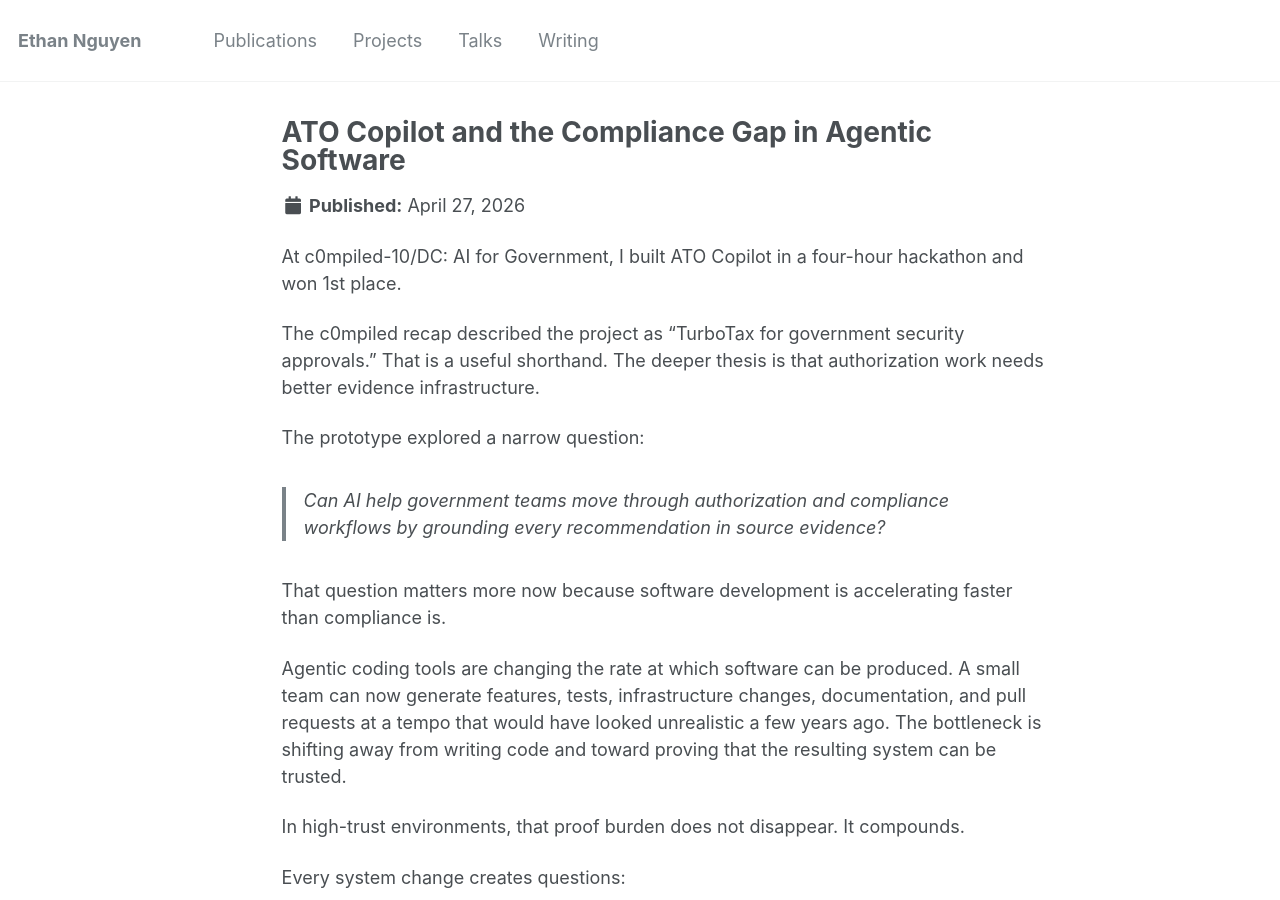
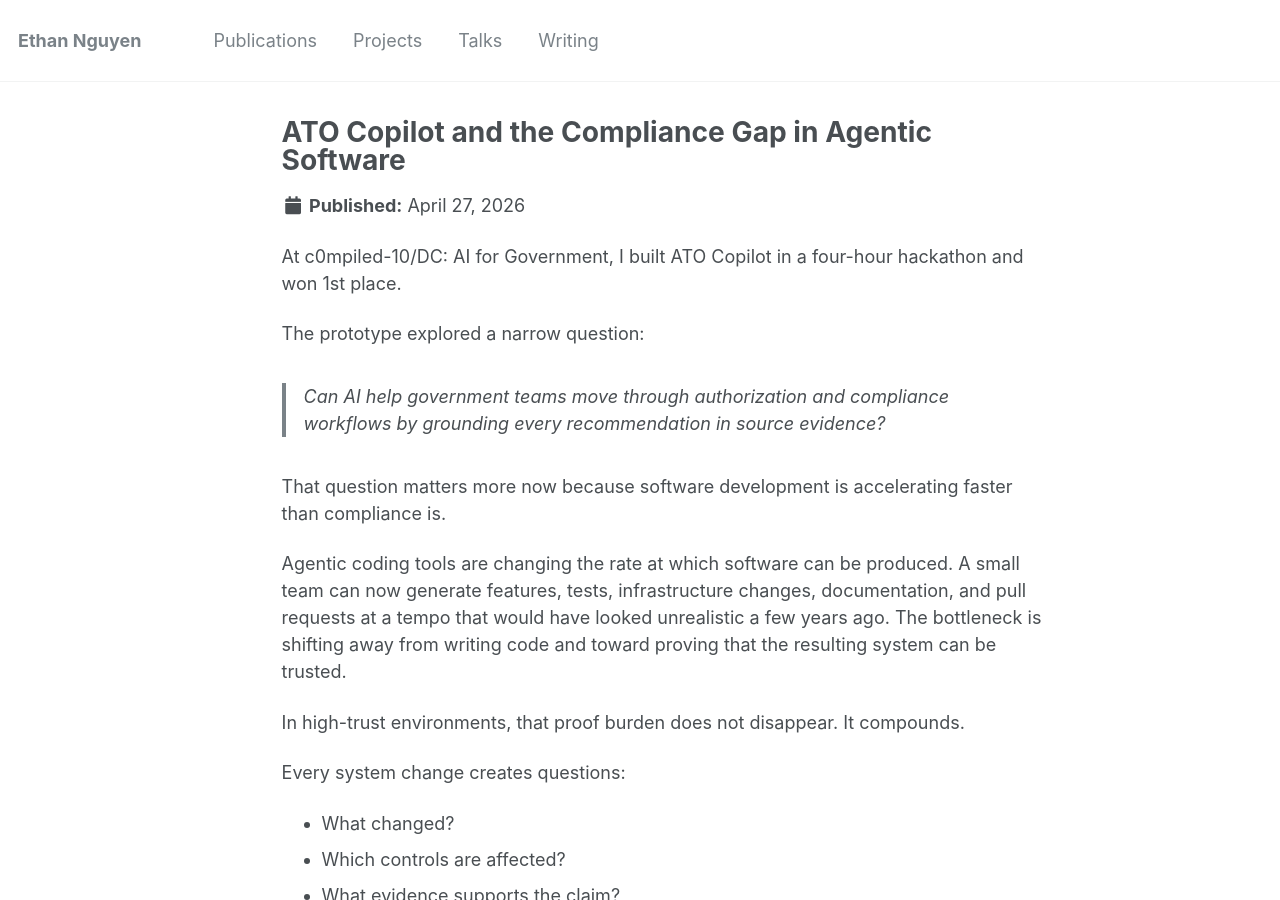
Before and after one commit to EthanHNguyen/ethanhnguyen.github.io, a Jekyll site: the page built from _posts/2026-04-27-ato-copilot-source-backed-ai.md, in a window 1280 px wide and 900 px high. Built offline with Jekyll 4.4.1, drawn with Linux system fonts in a browser that asks for light colours.

Commit message:
Remove misattributed ATO Copilot framing

```diff
--- a/_posts/2026-04-27-ato-copilot-source-backed-ai.md
+++ b/_posts/2026-04-27-ato-copilot-source-backed-ai.md
@@ -11,8 +11,6 @@ tags:
 ---
 
 At c0mpiled-10/DC: AI for Government, I built ATO Copilot in a four-hour hackathon and won 1st place.
-
-The c0mpiled recap described the project as “TurboTax for government security approvals.” That is a useful shorthand. The deeper thesis is that authorization work needs better evidence infrastructure.
 
 The prototype explored a narrow question:
 
```
